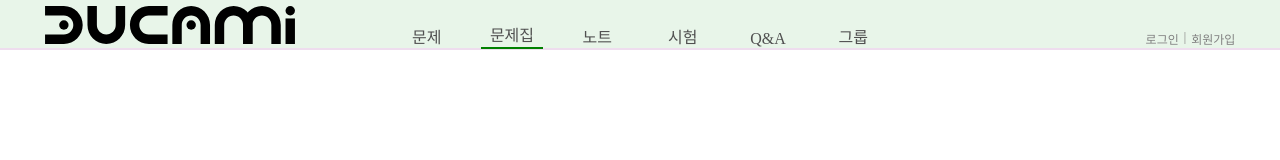
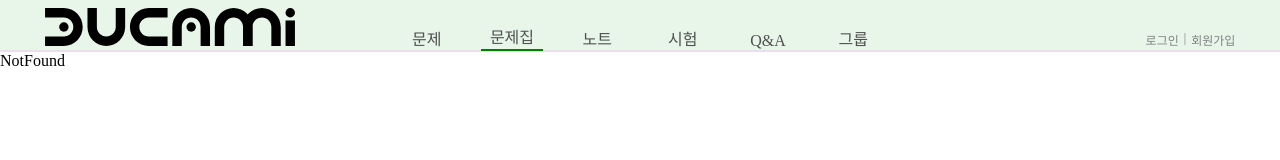
Before and after one commit to Project-DUCADEMY/ducademy-web, a React (Create React App) app: page /workbook in a window 1280 px wide. Shown: the top 160 px of the page. Built offline with nearby package versions, Linux system fonts and the light colour scheme; no server answers; a web font is replaced by a local one.

Commit message:
change font directory

```diff
--- a/public/index.html
+++ b/public/index.html
@@ -5,10 +5,6 @@
     <link rel="icon" href="%PUBLIC_URL%/favicon.ico" />
     <meta name="viewport" content="width=device-width, initial-scale=1" />
     <meta name="theme-color" content="#000000" />
-    <meta
-      name="description"
-      content="Web site created using create-react-app"
-    />
     <!--
       manifest.json provides metadata used when your web app is installed on a
       user's mobile device or desktop. See https://developers.google.com/web/fundamentals/web-app-manifest/
@@ -23,7 +19,7 @@
       work correctly both with client-side routing and a non-root public URL.
       Learn how to configure a non-root public URL by running `npm run build`.
     -->
-    <title>React App</title>
+    <title>Ducademy</title>
   </head>
   <body>
     <div id="root"></div>
--- a/src/AppRouter.jsx
+++ b/src/AppRouter.jsx
@@ -1,4 +1,4 @@
-import { BrowserRouter, Route, Routes, Switch, useLocation } from "react-router-dom";
+import { BrowserRouter, Route, Routes } from "react-router-dom";
 
 import NavBar from './components/NavBar/NavBar'
 import Mainpage from './components/Mainpage/Mainpage'
@@ -15,6 +15,7 @@ import userData from './store/userData'
 import { useRecoilState } from 'recoil'
 import { useEffect } from 'react'
 import axios from 'axios'
+
 const AppRouter = () => {
 	const [getUserData, setUserData] = useRecoilState(userData)
 	useEffect(() => {
@@ -28,14 +29,18 @@ const AppRouter = () => {
 			<NavBar/>
 			<Routes>
 				<Route exact path="/" element={<Mainpage/>}/>
-				<Route exact path="/mypage" element={<MyPage/>}/>
+
 				<Route exact path="/problems" element={<Problems/>}/>
 				<Route exact path="/resister" element={<Register/>}/>
 				{
-					getUserData === null ? (<>
+					getUserData === null ? (
+					<>
 						<Route exact path="/login" element={<Loginpage/>}/>
 						<Route exact path="/join" element={<Joinpage/>}/>
-					</>):(<></>)
+					</>):(
+					<>
+						<Route exact path="/mypage" element={<MyPage/>}/>
+					</>)
 				}
 				<Route path="*" element={<NotFound/>}/>
        		</Routes>
--- a/src/NotFound.jsx
+++ b/src/NotFound.jsx
@@ -1,8 +1,13 @@
+import styled from 'styled-components'
+const Main = styled.div`
+	position: relative;
+	top: 52px;
+`
 const NotFound = () => {
 	return (
-		<div>
+		<Main>
 			NotFound
-		</div>
+		</Main>
 	)
 }
 
--- a/src/components/Authentication/JoinPage.jsx
+++ b/src/components/Authentication/JoinPage.jsx
@@ -1,7 +1,7 @@
 import styled from "styled-components"
 import { useState } from 'react'
 import axios from 'axios'
-import '../../fonts/Nanum_Gothic_Coding.css'
+import '../../assets/fonts/Nanum_Gothic_Coding.css'
 
 const Background = styled.div`
 	width: 100%;
--- a/src/components/Authentication/Loginpage.jsx
+++ b/src/components/Authentication/Loginpage.jsx
@@ -1,7 +1,7 @@
 import styled from "styled-components"
 import { useState, useEffect } from 'react'
 import axios from 'axios'
-import '../../fonts/Nanum_Gothic_Coding.css'
+import '../../assets/fonts/Nanum_Gothic_Coding.css'
 
 import userData from '../../store/userData'
 import { useSetRecoilState } from 'recoil'
--- a/src/components/NavBar/Menu.jsx
+++ b/src/components/NavBar/Menu.jsx
@@ -1,6 +1,6 @@
 import styled from 'styled-components'
 import { Link, useLocation } from 'react-router-dom'
-import '../../fonts/Nanum_Gothic_Coding.css'
+import '../../assets/fonts/Nanum_Gothic_Coding.css'
 import { useState } from 'react'
 
 const Main = styled.div`
--- a/src/components/NavBar/NavBar.jsx
+++ b/src/components/NavBar/NavBar.jsx
@@ -14,6 +14,7 @@ const NavBarMainWrapper = styled.div`
 	width: 100%;
 	border-bottom: solid 2px #ede;
 	background-color: #E8F5E9;
+	height: 50px;
 	display: flex;
 	align-items: flex-end;
 	justify-content: space-around;
--- a/src/components/Problems/SearchSpace.jsx
+++ b/src/components/Problems/SearchSpace.jsx
@@ -1,6 +1,6 @@
 import styled from 'styled-components'
 import { useState } from 'react'
-import '../../fonts/Nanum_Gothic_Coding.css'
+import '../../assets/fonts/Nanum_Gothic_Coding.css'
 const Main = styled.div`
 	width: 100%;
 	display: flex;
--- a/src/components/RegisterProblem/RegisterProblem.jsx
+++ b/src/components/RegisterProblem/RegisterProblem.jsx
@@ -215,7 +215,6 @@ function ProblemResister() {
   return (
     <Background>
       <Main>
-        <h1>문제 제작</h1>
         <TopInputContainer>
           <TitleInput placeholder={"제목"} value={getTitle}
             onChange={(e) => setTitle(e.target.value)} />
```
Also changed, not shown: src/assets/fonts/Nanum_Gothic_Coding.css (renamed from src/fonts/Nanum_Gothic_Coding.css).
